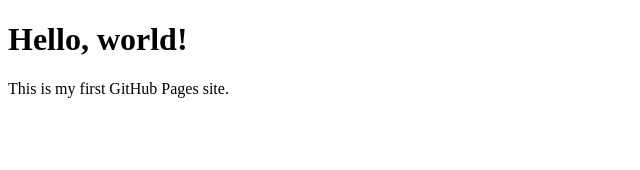
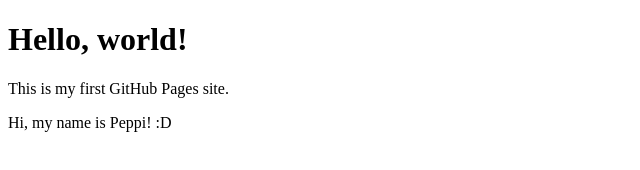
Before and after one commit to peppij/portfolio-site, a plain HTML site: page index.html in a window 1280 px wide. Shown: the whole page, without its empty margins (0-640 px from the left). Drawn offline with Linux system fonts and the light colour scheme.

```diff
--- a/index.html
+++ b/index.html
@@ -6,5 +6,6 @@
 <body>
   <h1>Hello, world!</h1>
   <p>This is my first GitHub Pages site.</p>
+  <p>Hi, my name is Peppi! :D</p>
 </body>
 </html>
```
